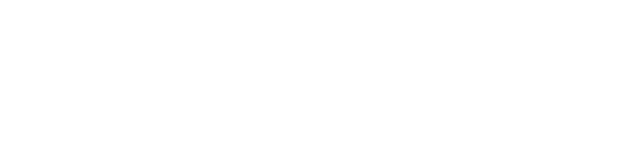
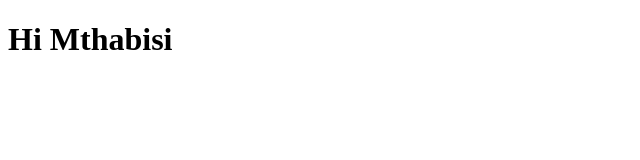
Before and after one commit to Mjadu-08/just, a plain HTML site: page index.html in a window 1280 px wide. Shown: the whole page, without its empty margins (0-640 px from the left). Drawn offline with Linux system fonts and the light colour scheme.

Commit message:
Update index.html

```diff
--- a/index.html
+++ b/index.html
@@ -7,6 +7,6 @@
     <title>Document</title>
 </head>
 <body>
-
+    <h1> Hi Mthabisi</h1>
 </body>
 </html>
```
